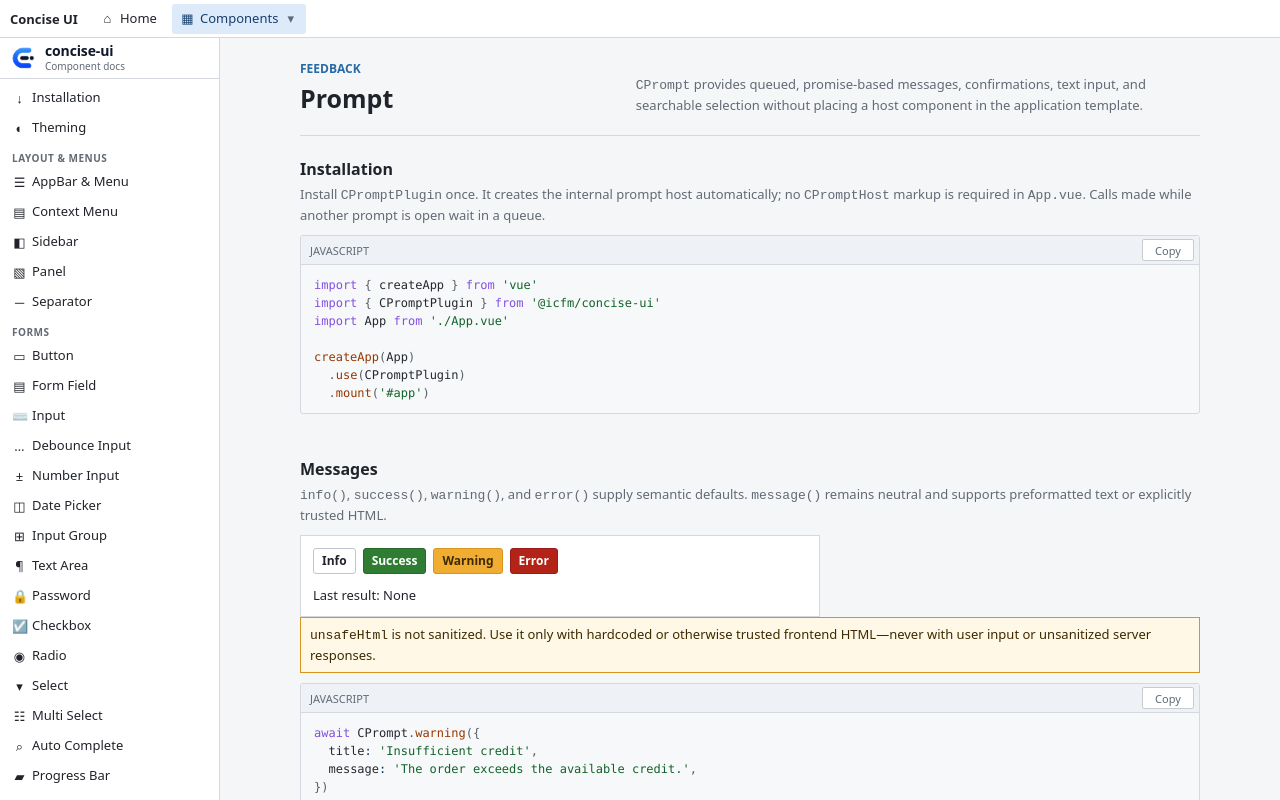
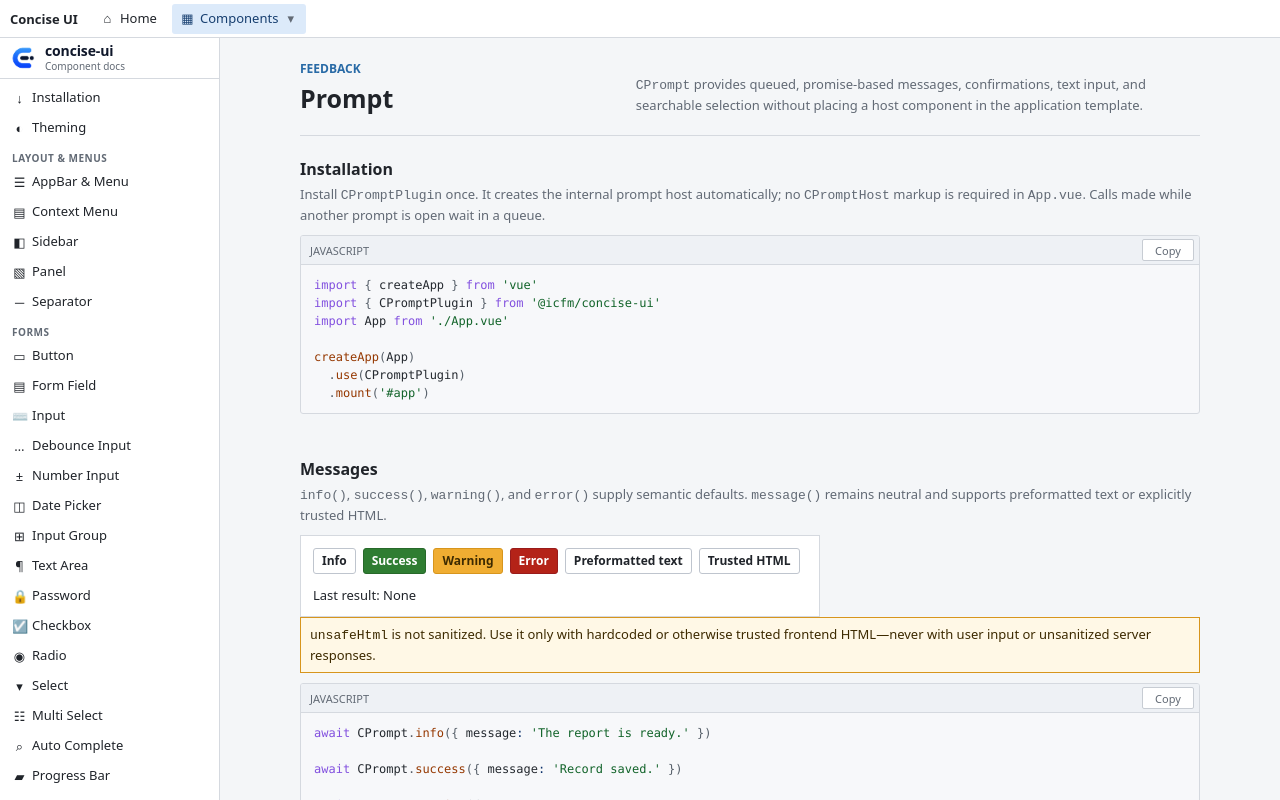
Before and after one commit to fandisus/concise-ui, a Vue app: page /components/prompt in a window 1280 px wide. Built offline with nearby package versions, Linux system fonts and the light colour scheme.

Commit message:
Fix Prompt documentation page.

```diff
--- a/src/pages/components/Prompt.vue
+++ b/src/pages/components/Prompt.vue
@@ -5,6 +5,8 @@ import { CButton, CPrompt, CSeparator } from '@/index'
 import CCodeBlock from '@/documentation/CCodeBlock.vue'
 
 const lastResult = ref('None')
+const serverOutput = 'Order: SO-1042\nStatus: Ready\nWarehouse: Central Warehouse'
+const hardcodedInFrontEndHtml = '<p><strong>Review the order</strong> before saving.</p><ul><li>Check quantities.</li><li>Confirm the warehouse.</li></ul>'
 
 const warehouses = [
   { id: 1, name: 'Central Warehouse', code: 'CTR' },
@@ -18,6 +20,22 @@ async function showMessage() {
     message: 'The order exceeds the customer’s available credit.',
   })
   lastResult.value = 'Warning acknowledged'
+}
+
+async function showPreformattedMessage() {
+  await CPrompt.message({
+    title: 'Server response',
+    message: serverOutput,
+    icon: 'ⓘ',
+    preformatted: true,
+  })
+}
+
+async function showHtmlMessage() {
+  await CPrompt.message({
+    title: 'How to use this page',
+    unsafeHtml: hardcodedInFrontEndHtml,
+  })
 }
 
 async function confirmDelete() {
@@ -69,17 +87,27 @@ createApp(App)
   .use(CPromptPlugin)
   .mount('#app')`
 
-const messageUsage = `await CPrompt.warning({
+const messageUsage = `await CPrompt.info({ message: 'The report is ready.' })
+
+await CPrompt.success({ message: 'Record saved.' })
+
+await CPrompt.warning({
   title: 'Insufficient credit',
-  message: 'The order exceeds the available credit.',
+  message: 'The order exceeds the customer’s available credit.',
 })
+
+await CPrompt.error({ message: 'Save failed.' })
+
+const serverOutput = 'Order: SO-1042\\nStatus: Ready\\nWarehouse: Central Warehouse'
 
 await CPrompt.message({
   title: 'Server response',
   message: serverOutput,
-  icon: '😘',
+  icon: 'ⓘ',
   preformatted: true,
 })
+
+const hardcodedInFrontEndHtml = '<p><strong>Review the order</strong> before saving.</p><ul><li>Check quantities.</li><li>Confirm the warehouse.</li></ul>'
 
 await CPrompt.message({
   title: 'How to use this page',
@@ -156,6 +184,8 @@ const color = await CPrompt.select({
           <CButton size="small" variant="success" @click="CPrompt.success({ message: 'Record saved.' })">Success</CButton>
           <CButton size="small" variant="warning" @click="showMessage">Warning</CButton>
           <CButton size="small" variant="danger" @click="CPrompt.error({ message: 'Save failed.' })">Error</CButton>
+          <CButton size="small" @click="showPreformattedMessage">Preformatted text</CButton>
+          <CButton size="small" @click="showHtmlMessage">Trusted HTML</CButton>
         </div>
         <span>Last result: {{ lastResult }}</span>
       </div>
```
